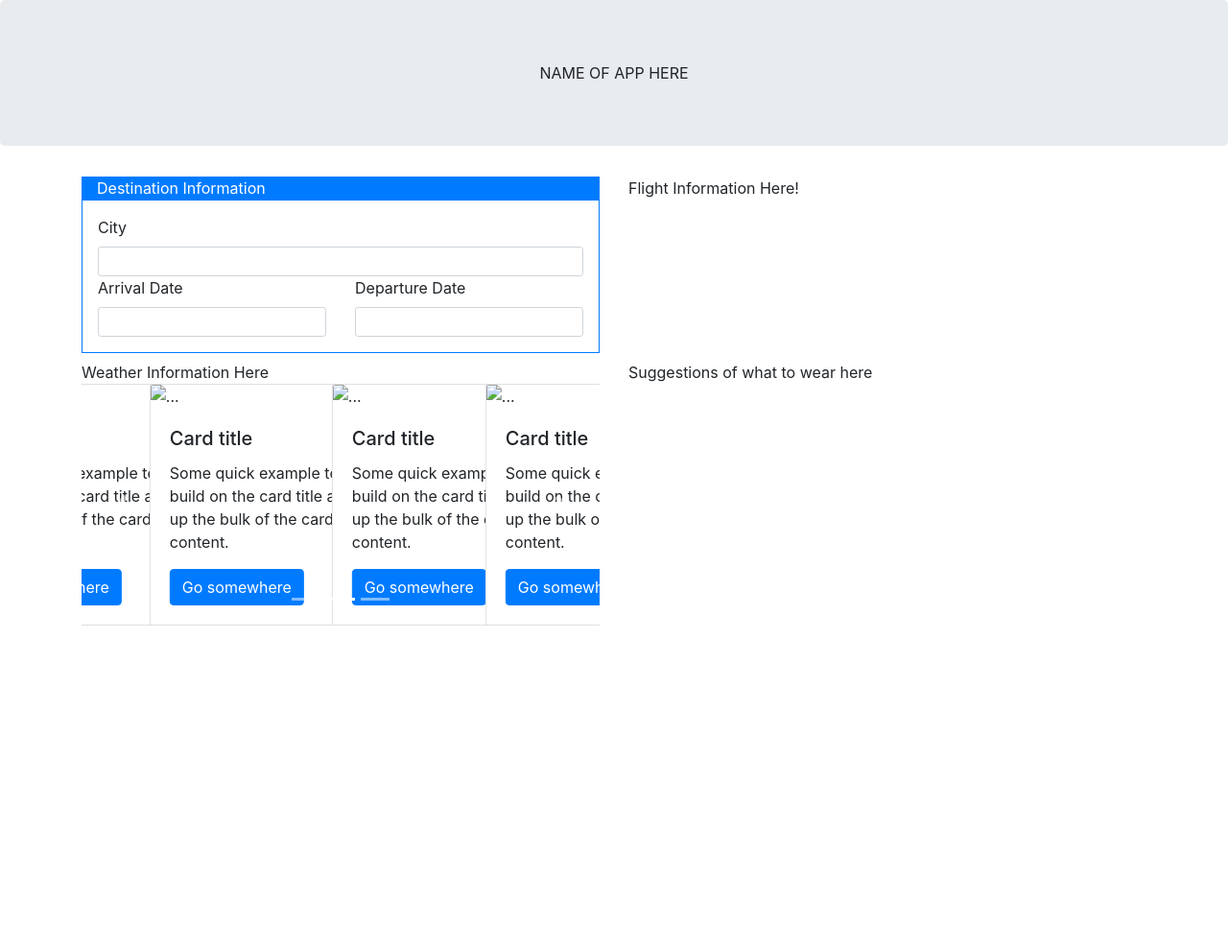
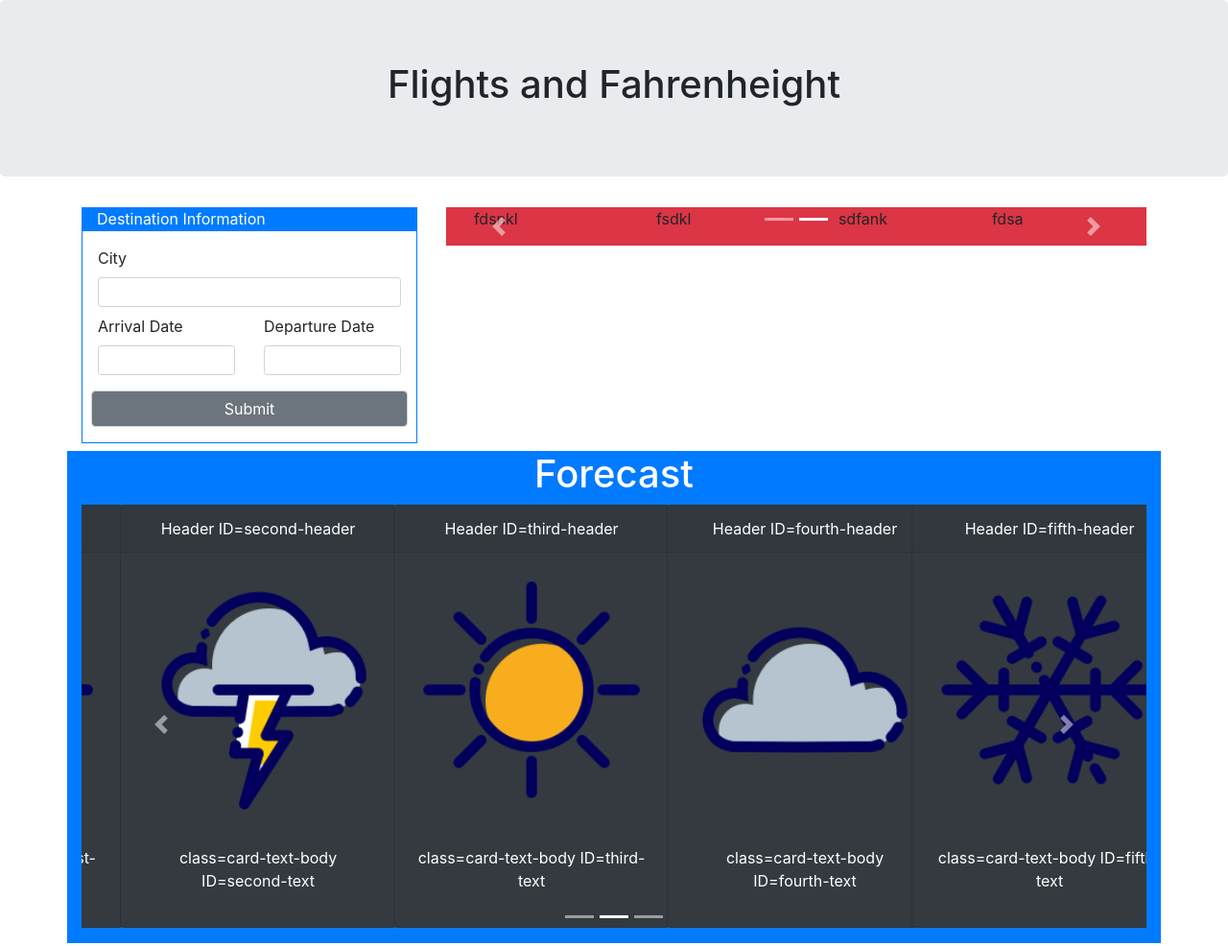
Before and after one commit to aktran321/aktran321-gwBootcampProject-1, a plain HTML site: page index.html in a window 1280 px wide. Shown: the whole page at 96% size. Before the commit the page ends 800 px from the top, so only its background shows below. Drawn offline with nearby package versions, Linux system fonts and the light colour scheme.

Commit message:
Added another carousel for the clothing section. It is still not complete yet but the basic skeleton is there in the html

```diff
--- a/index.html
+++ b/index.html
@@ -1,23 +1,26 @@
 <!doctype html>
 <html lang="en">
+
     <head>
+
  <!--Bootstrap Link-->
  <link rel="stylesheet" href="https://maxcdn.bootstrapcdn.com/bootstrap/4.0.0/css/bootstrap.min.css"
  integrity="sha384-Gn5384xqQ1aoWXA+058RXPxPg6fy4IWvTNh0E263XmFcJlSAwiGgFAW/dAiS6JXm" crossorigin="anonymous">
  <!--Carousel does not work without the scripts below-->
+
  <script src="https://code.jquery.com/jquery-3.2.1.slim.min.js" integrity="sha384-KJ3o2DKtIkvYIK3UENzmM7KCkRr/rE9/Qpg6aAZGJwFDMVNA/GpGFF93hXpG5KkN" crossorigin="anonymous"></script>
 <script src="https://cdnjs.cloudflare.com/ajax/libs/popper.js/1.12.9/umd/popper.min.js" integrity="sha384-ApNbgh9B+Y1QKtv3Rn7W3mgPxhU9K/ScQsAP7hUibX39j7fakFPskvXusvfa0b4Q" crossorigin="anonymous"></script>
 <script src="https://maxcdn.bootstrapcdn.com/bootstrap/4.0.0/js/bootstrap.min.js" integrity="sha384-JZR6Spejh4U02d8jOt6vLEHfe/JQGiRRSQQxSfFWpi1MquVdAyjUar5+76PVCmYl" crossorigin="anonymous"></script>
 
 
 <div class="jumbotron text-center">
-    NAME OF APP HERE
+    <h1>Flights and Fahrenheight</h1>
 </div>
     </head>
     <body>
         <div class ="container">
             <div class = "row">
-                <div class = "col-6">
+                <div class = "col-4">
                     <div class="w-100 badge-primary pl-3">
                             Destination Information
                     </div>
@@ -29,7 +32,7 @@
                                         <input type="text" id="destination" class="form-control form-control-sm">
                                 </div>
                             </div>
-                            <div class="row">
+                            <div class="row mt-2">
                                 <div class="col">
                                         <label for="date">Arrival Date</label>
                                         <input type="text" id="date" class="form-control form-control-sm">
@@ -39,99 +42,178 @@
                                         <input type="text" id="airline" class="form-control form-control-sm">
                                 </div>
                             </div>
+                            <div class="row">
+                                <button class="form-control mt-3 ml-2 mr-2 badge-secondary" type="submit">Submit</button>
+                            </div>
                         </div>
                     </form>
                 </div>
-                <div class = "col-6">
-                    Flight Information Here!
+                <div class = "col-8">
+                    <!--PUT A CAROUSEL HEREEEE-->
+                    <div id="carouselClothing" class="carousel slide bg-danger" data-ride="carousel">
+                        <ol class="carousel-indicators">
+                            <li data-target="#carouselClothing" data-slide-to="0" class="active"></li>
+                            <li data-target="#carouselClothing" data-slide-to="1" ></li>
+                        </ol>
+                        <div class="carousel-inner">
+                            <div class="carousel-item mb-3 active">
+                                    <div class="row">
+                                            <div class="col-3">njfs</div>
+                                            <div class="col-3">fdsnkl</div>
+                                            <div class="col-3">fsdkl</div>
+                                            <div class="col-3">sdfank</div>
+                                        </div>
+                            </div>
+                            <div class="carousel-item mb-3">
+                                <div class="row">
+                                    <div class="col-3">fdsa</div>
+                                    <div class="col-3">fasd</div>
+                                    <div class="col-3">fds</div>
+                                </div>
+                            </div>
+                        </div>
+                        <a class="carousel-control-prev" href="#carouselClothing" role="button" data-slide="prev">
+                                <span class="carousel-control-prev-icon" aria-hidden="true"></span>
+                                <span class="sr-only">Previous</span>
+                              </a>
+                              <a class="carousel-control-next" href="#carouselClothing" role="button" data-slide="next">
+                                <span class="carousel-control-next-icon" aria-hidden="true"></span>
+                                <span class="sr-only">Next</span>
+                              </a>
+                    </div>
+
                 </div>
             </div>
-                <div class="row">
-                    <div class="col-6">
-                            Weather Information Here
+
+            <!-- HERE AND BELOW IS ALL CODE FOR THE WEATHER CAROUSEL/ABOVE IS THE CLOTHING CAROUSEL-->
+                <div class="row mb-3">
+                    <div class="col text-center badge-primary">
+                            <h1>Forecast</h1>
 <!--Carousel,slide animation,data-ride ="carousel" tells Bootstrap to begin animating the carousel immediately-->
-<div id="carouselExampleIndicators" class="carousel slide" data-ride="carousel">
+
+                        <!--Carousel Buttons at the bottom-->
+<div id="carouselWeather" class="carousel slide" data-ride="carousel">
         <ol class="carousel-indicators">
-          <li data-target="#carouselExampleIndicators" data-slide-to="0" class="active"></li>
-          <li data-target="#carouselExampleIndicators" data-slide-to="1"></li>
-          <li data-target="#carouselExampleIndicators" data-slide-to="2"></li>
+          <li data-target="#carouselWeather" data-slide-to="0" class="active"></li>
+          <li data-target="#carouselWeather" data-slide-to="1"></li>
+          <li data-target="#carouselWeather" data-slide-to="2"></li>
         </ol>
         <div class="carousel-inner">
-          <div class="carousel-item active">
+            <!--First Slide for Weather Carousel-->
+          <div class="carousel-item mb-3 active">
               <div class = "row">
-                  <div class="col-4">
-                        <div class="card" style="width: 18rem;">
-                                <img src="..." class="card-img-top" alt="...">
+                  <div class="col-3">
+                        <div class="card text-white bg-dark" style="width: 18rem;">
+                                <div class="card-header" id="first-header" >Header ID=first-header</div>
+                                <img src="images/sun.png" class="card-img-top" id="first-image" alt="....">
                                 <div class="card-body">
-                                    <h5 class="card-title">Card title</h5>
-                                    <p class="card-text">Some quick example text to build on the card title and make up the bulk of the card's content.</p>
-                                    <a href="#" class="btn btn-primary">Go somewhere</a>
+
+                                   <p class="card-text-body" id="first-text">class=card-text-body ID=first-text</p>
+
                                 </div>
                                 </div>
                   </div>
-                  <div class="col-4">
-                        <div class="card" style="width: 18rem;">
-                                <img src="..." class="card-img-top" alt="...">
+                  <div class="col-3">
+                        <div class="card text-white bg-dark" style="width: 18rem;">
+                                <div class="card-header" id="second-header" >Header ID=second-header</div>
+                                <img src="images/thunder-cloud.png" class="card-img-top" id="second-image" alt="....">
                                 <div class="card-body">
-                                    <h5 class="card-title">Card title</h5>
-                                    <p class="card-text">Some quick example text to build on the card title and make up the bulk of the card's content.</p>
-                                    <a href="#" class="btn btn-primary">Go somewhere</a>
+
+                                   <p class="card-text-body" id="first-text">class=card-text-body ID=second-text</p>
+
                                 </div>
                                 </div>
                     </div>
-                    <div class="col-4">
-                            <div class="card" style="width: 18rem;">
-                                    <img src="..." class="card-img-top" alt="...">
+                    <div class="col-3">
+                            <div class="card text-white bg-dark" style="width: 18rem;">
+                                    <div class="card-header" id="third-header" >Header ID=third-header</div>
+                                    <img src="images/sun.png" class="card-img-top" id="third-image" alt="....">
                                     <div class="card-body">
-                                        <h5 class="card-title">Card title</h5>
-                                        <p class="card-text">Some quick example text to build on the card title and make up the bulk of the card's content.</p>
-                                        <a href="#" class="btn btn-primary">Go somewhere</a>
+
+                                       <p class="card-text-body" id="second-text">class=card-text-body ID=third-text</p>
+
                                     </div>
                                     </div>
                         </div>
+                        <div class="col-3">
+                                <div class="card text-white bg-dark" style="width: 18rem;">
+                                        <div class="card-header" id="fourth-header" >Header ID=fourth-header</div>
+                                        <img src="images/cloudy.png" class="card-img-top" id="fourth-image" alt="....">
+                                        <div class="card-body">
+
+                                           <p class="card-text-body" id="third-text">class=card-text-body ID=fourth-text</p>
+
+                                        </div>
+                                        </div>
+                            </div>
               </div>
+          </div>
+    <!--2nd Slide for Weather Carousel-->
+          <div class="carousel-item mb-3">
+                <div class = "row">
+                        <div class="col-3">
+                              <div class="card text-white bg-dark" style="width: 18rem;">
+                                    <div class="card-header" id="fifth-header" >Header ID=fifth-header</div>
+                                      <img src="images/snowflake.png" class="card-img-top" id="fifth-image" alt="....">
+                                      <div class="card-body">
 
+                                         <p class="card-text-body" id="fourth-text">class=card-text-body ID=fifth-text</p>
 
+                                      </div>
+                                      </div>
+                        </div>
+                        <div class="col-3">
+                              <div class="card text-white bg-dark" style="width: 18rem;">
+                                    <div class="card-header" id="sixth-header" >Header ID=sixth-header</div>
+                                      <img src="images/rain-cloud.png" class="card-img-top" id="sixth-image" alt="....">
+                                      <div class="card-body">
 
+                                         <p class="card-text-body" id="fifth-text">class=card-text-body ID=sixth-text</p>
+
+                                      </div>
+                                      </div>
+                          </div>
+                          <div class="col-3">
+                                  <div class="card text-white bg-dark" style="width: 18rem;">
+                                        <div class="card-header" id="seventh-header" >Header ID=seventh-header</div>
+                                          <img src="images/snow.png" class="card-img-top" id="seventh-image" alt="....">
+                                          <div class="card-body">
+
+                                             <p class="card-text-body" id="sixth-text">class=card-text-body ID=seventh-text</p>
+
+                                          </div>
+                                          </div>
+                              </div>
+                              <div class="col-3">
+                              </div>
+                    </div>
 
           </div>
-          <div class="carousel-item">
-                <div class="card" style="width: 18rem;">
-                        <img src="..." class="card-img-top" alt="...">
+          <!--Third slide for Weather Carousel-->
+          <div class="carousel-item mb-3">
+                <div class="card text-white bg-dark" style="width: 18rem;">
+                        <div class="card-header">might change this to a plot</div>
+                        <img src="images/sun-and-cloud.png" class="card-img-top" alt="....">
                         <div class="card-body">
-                          <h5 class="card-title">Card title</h5>
-                          <p class="card-text">Some quick example text to build on the card title and make up the bulk of the card's content.</p>
-                          <a href="#" class="btn btn-primary">Go somewhere</a>
+
+                         <p class ="text" id="first-text">class=card-text-body ID=first-text</p>
+
                         </div>
                       </div>
 
           </div>
-          <div class="carousel-item">
-                <div class="card" style="width: 18rem;">
-                        <img src="..." class="card-img-top" alt="...">
-                        <div class="card-body">
-                          <h5 class="card-title">Card title</h5>
-                          <p class="card-text">Some quick example text to build on the card title and make up the bulk of the card's content.</p>
-                          <a href="#" class="btn btn-primary">Go somewhere</a>
-                        </div>
-                      </div>
+          <!--CAROUSEL SLIDER BUTTONS-->
+        </div> <!-- This div to the left is the end of div for carousel inner -->
 
-          </div>
-        </div>
-        <a class="carousel-control-prev" href="#carouselExampleIndicators" role="button" data-slide="prev">
+        <a class="carousel-control-prev" href="#carouselWeather" role="button" data-slide="prev">
           <span class="carousel-control-prev-icon" aria-hidden="true"></span>
           <span class="sr-only">Previous</span>
         </a>
-        <a class="carousel-control-next" href="#carouselExampleIndicators" role="button" data-slide="next">
+        <a class="carousel-control-next" href="#carouselWeather" role="button" data-slide="next">
           <span class="carousel-control-next-icon" aria-hidden="true"></span>
           <span class="sr-only">Next</span>
         </a>
-      </div>
-                    </div>
-
-
-                    <div class="col-6">
-                            Suggestions of what to wear here
+      </div> <!--This is the end div for this ENTIRE carousel-->
                     </div>
                 </div>
 
```
Also changed, not shown: images/cloudy.png (added), images/rain-cloud.png (added), images/snow.png (added), images/snowflake.png (added), images/sun-and-cloud.png (added), images/sun.png (added), images/thunder-cloud.png (added), style.css (added).
